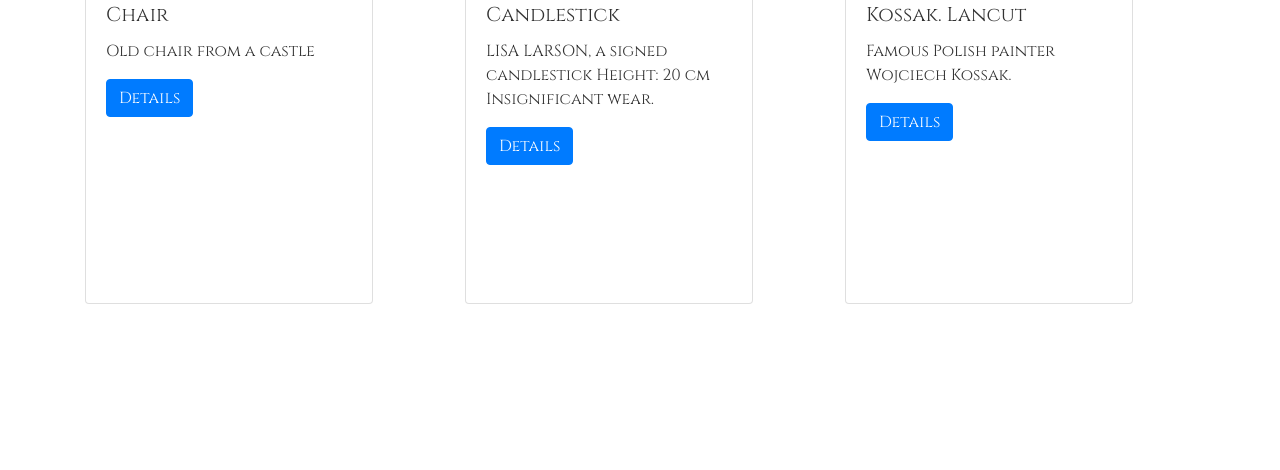
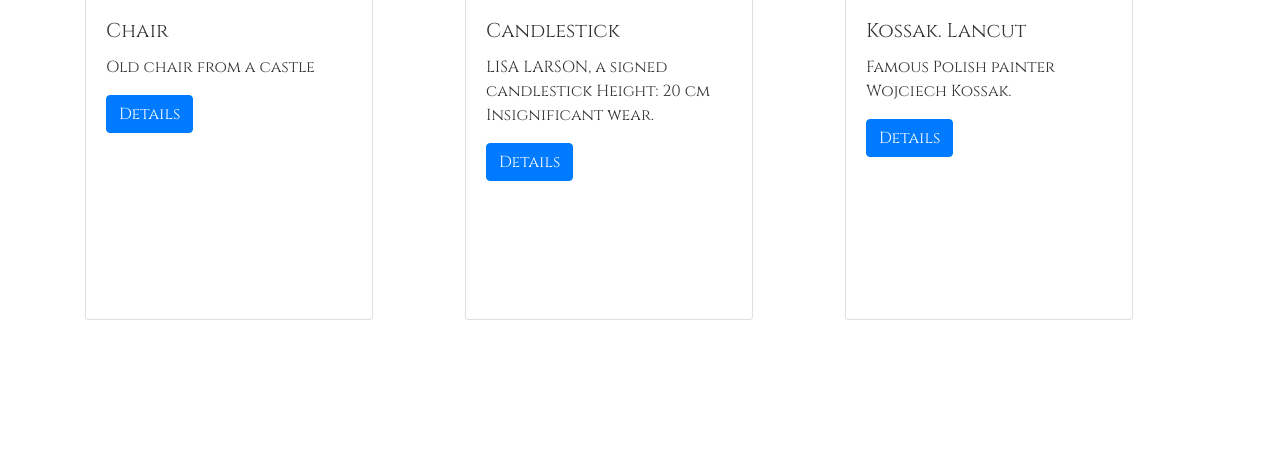
Before and after one commit to marcinstepienpython/milestone_final, a Django app: page /search/ in a window 1280 px wide. Shown: the part 330-800 px from the top of the page. Run offline with Django 3.2, Linux system fonts and the light colour scheme; data comes from the database, SQL or seed files in the repository; both versions use the stored data as it was after the commit; some libraries are stand-ins or nearby versions.

Commit message:
code refactoring part 2

```diff
--- a/reviews/templates/reviews/new.html
+++ b/reviews/templates/reviews/new.html
@@ -1,7 +1,7 @@
 {% extends 'base.html' %} {% block content%}
 <div class="container ">
     <h1>Write/edit a review</h1>
-    <div class="col-md-6">
+    <div class="col-md-6 ">
         <form method="POST" class="post-form">{% csrf_token %}
             {{ form.as_p }}
             <button type="submit" class="save btn btn-info mt-3">Send</button>
--- a/reviews/templates/reviews/reviews_list.html
+++ b/reviews/templates/reviews/reviews_list.html
@@ -11,7 +11,7 @@
                     </div>
                     <div class="col-md-8">
                         <div class="card-body">
-                            <h5 class="card-title">{{review.title}}</h5>
+                            <h5 class="card-title">{{review.artifact.title}}</h5>
                             <p class="card-text">{{review.review}}</p>
                             <p class="card-text"><small class="text-muted">by {{review.user.username}}</small></p>
                             {% if request.user == review.user %}
--- a/search/templates/search/view.html
+++ b/search/templates/search/view.html
@@ -1,5 +1,5 @@
 {% extends 'base.html' %} {% block content%}
-<div class="container">
+<div class="container mt-3">
   <h1>List of artifacts:</h1>
   <div class="row justify-content-around">
     {% if query %}
```
Also changed, not shown: db.sqlite3.
